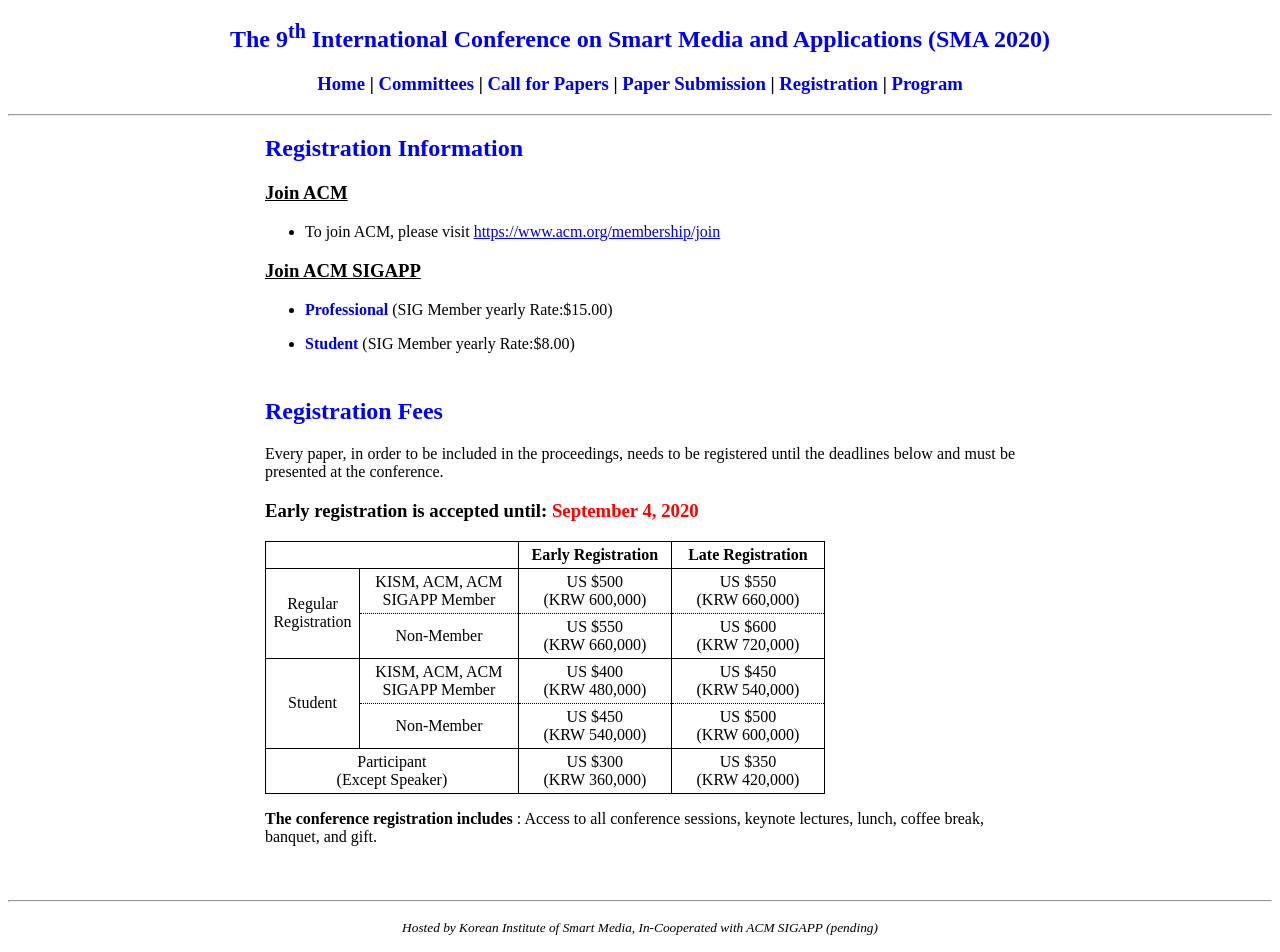
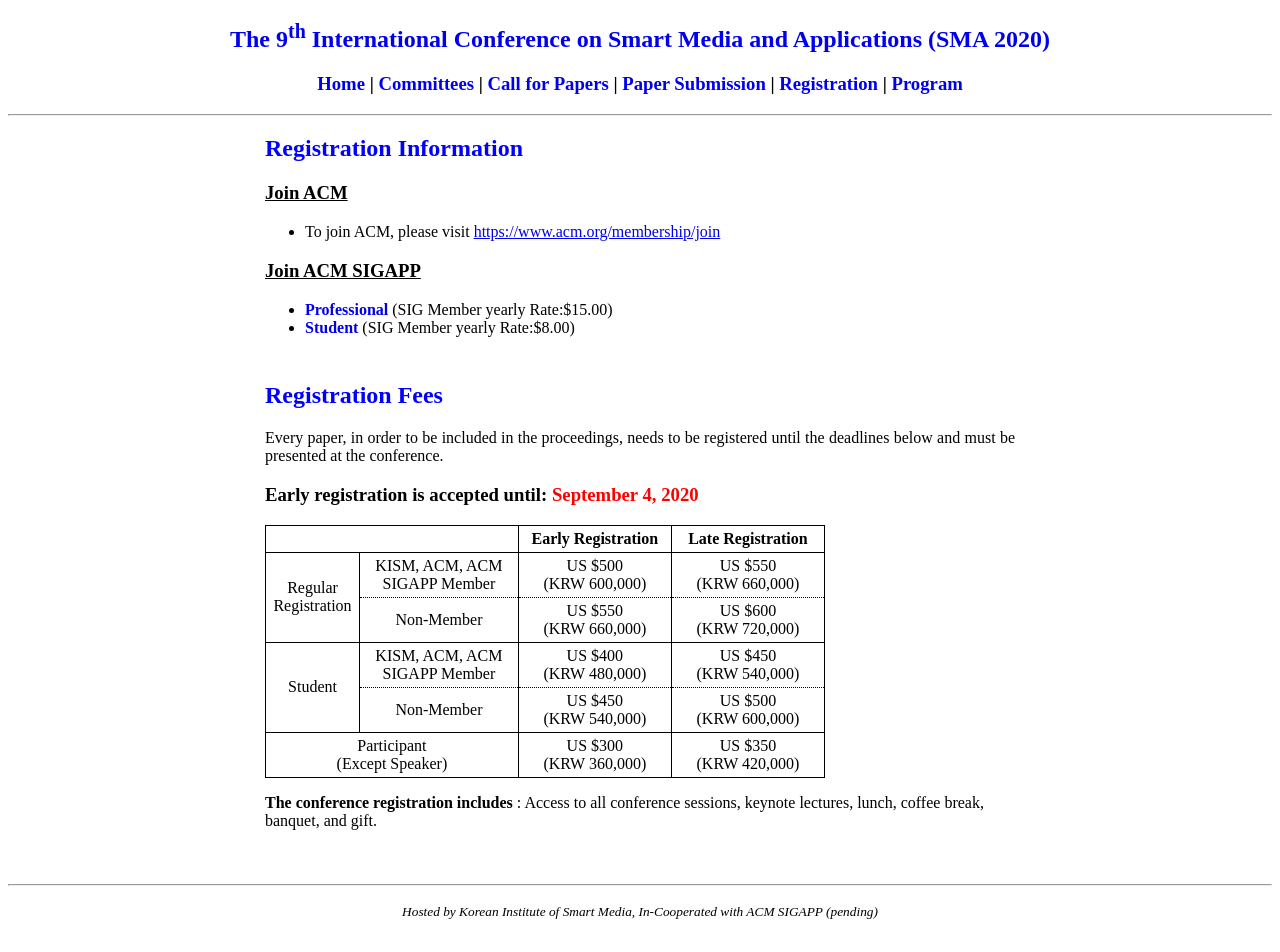
Before and after one commit to icea-conf/sma-2020.github.io, a Jekyll site: the page built from registration/index.html, in a window 1280 px wide. Built offline with Jekyll 4.4.1, drawn with Linux system fonts in a browser that asks for light colours.

Commit message:
Update index.html

```diff
--- a/registration/index.html
+++ b/registration/index.html
@@ -13,8 +13,8 @@
 
                <h3><u>Join ACM SIGAPP</u></h3>
                <ul>
-                    <li><p><a style="text-decoration:none" href="https://services.acm.org/public/qj/gensigqj/gensigqj_control.cfm?promo=QJSIG&form_type=SIG&offering=042&byp=1"><b>Professional</b></a> (SIG Member yearly Rate:$15.00)</p></li>
-                    <li><p><a style="text-decoration:none" href="https://services.acm.org/public/qj/gensigqj/gensigqj_control.cfm?promo=QJSIG&form_type=SIG&offering=042&sigstu=SIG_STUD&byp=1"><b>Student</b></a> (SIG Member yearly Rate:$8.00)</p></li>
+                    <li><a style="text-decoration:none" href="https://services.acm.org/public/qj/gensigqj/gensigqj_control.cfm?promo=QJSIG&form_type=SIG&offering=042&byp=1"><b>Professional</b></a> (SIG Member yearly Rate:$15.00)</li>
+                    <li><a style="text-decoration:none" href="https://services.acm.org/public/qj/gensigqj/gensigqj_control.cfm?promo=QJSIG&form_type=SIG&offering=042&sigstu=SIG_STUD&byp=1"><b>Student</b></a> (SIG Member yearly Rate:$8.00)</li>
                </ul>
           </div>
 
```
